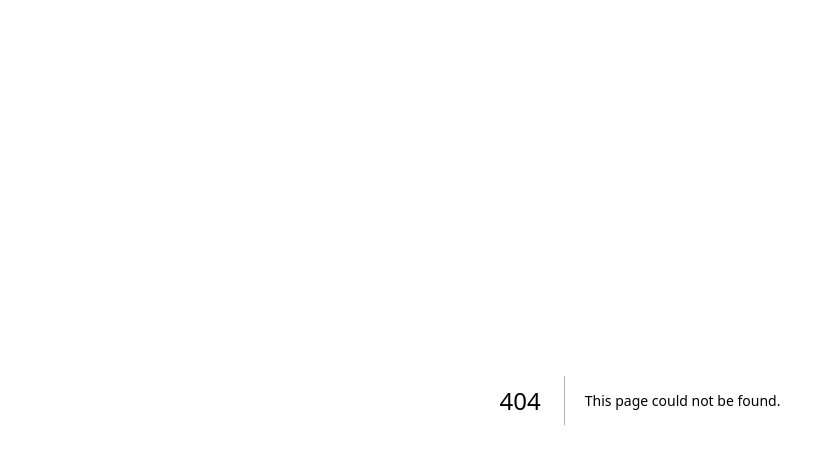
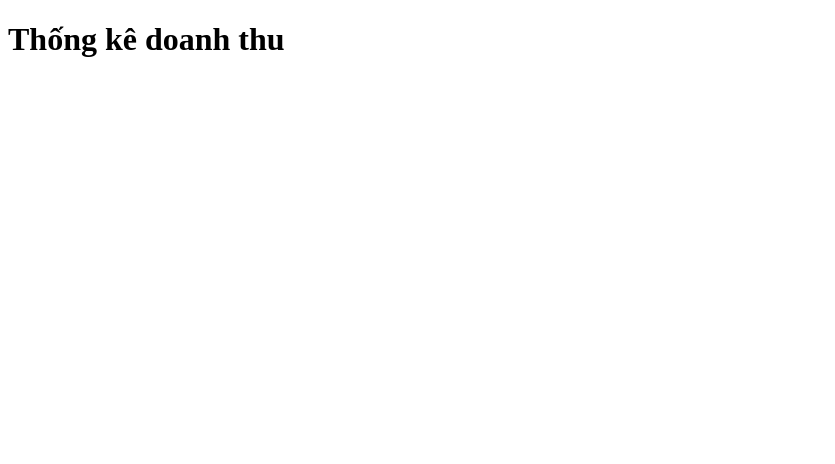
Before and after one commit to DHKTPM18B-Nhom07-Cosmetics-Ecommerce/DHKTPM18B_Nhom07_Cosmetics_Ecommerce_FE, a Next.js app: page /admin/Stats in a window 1280 px wide. Before the commit this address had no page. Shown: the top 464 px of the page, without its empty margins (0-835 px from the left). Built offline with nearby package versions, Linux system fonts and the light colour scheme.

Commit message:
Thêm thống kê doanh thu

```diff
--- a/src/App.jsx
+++ b/src/App.jsx
@@ -19,6 +19,7 @@ import OrderDetailPage from "./pages/OrderDetailPage";
 import AdminLayout from "./components/admin/AdminLayout";
 import Dashboard from "./pages/admin/Dashboard";
 import UserManagement from "./pages/admin/UserManagement";
+import Stats from "./pages/admin/Stats.jsx"
 import { AuthProvider } from "./context/AuthContext";
 import VoucherManagement from "./pages/admin/VoucherManagement";
 import CategoryManagement from "./pages/admin/CategoryManagement";
@@ -78,6 +79,7 @@ export default function App() {
             <Route path="users/:id" element={<UserDetail />} />
             <Route path="categories" element={<CategoryManagement />} />
             <Route path="products" element={<ProductManagement />} />
+            <Route path="stats" element={<Stats />} />
             <Route path="orders" element={<OrderManagement />} />
             <Route path="orders/:orderId" element={<OrderDetailManagement />} />
             <Route path="vouchers" element={<VoucherManagement />} />
--- a/src/components/admin/AdminLayout.jsx
+++ b/src/components/admin/AdminLayout.jsx
@@ -17,6 +17,7 @@ const pathTranslations = {
     "profile": "Hồ sơ cá nhân",
     "settings": "Cài đặt",
     "inventory": "Kho hàng",
+    "stats": "Thống kê",
     // Bạn có thể thêm các đường dẫn khác vào đây
 };
 
--- a/src/components/admin/HeaderNavbar.jsx
+++ b/src/components/admin/HeaderNavbar.jsx
@@ -27,6 +27,7 @@ export default function HeaderNavbar() {
     { name: 'Đơn hàng', path: '/admin/orders' },
     { name: 'Mã giảm giá', path: '/admin/vouchers' },
     { name: 'Tài khoản', path: '/admin/users' },
+    { name: 'Thống kê', path: '/admin/stats' },
   ];
 
   // Lọc nav items dựa trên role
--- /dev/null
+++ b/src/pages/admin/Stats.jsx
@@ -0,0 +1,8 @@
+
+export default function Stats() {
+return (
+    <div>
+        <h1>Thống kê doanh thu</h1>
+    </div>
+)
+};
```
